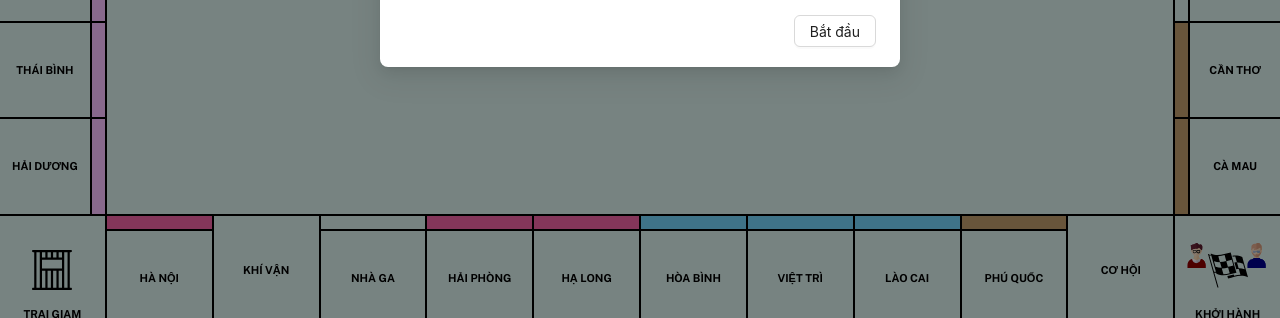
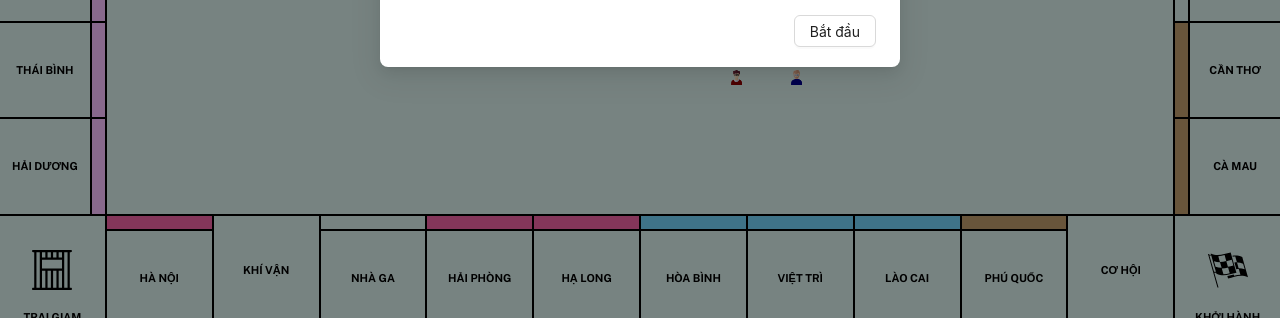
Before and after one commit to phongnguyenhh1996/chat-react-fe, a React (Create React App) app: page /#/ in a window 1280 px wide. Shown: the part 475-793 px from the top of the page. Built offline with nearby package versions, Linux system fonts and the light colour scheme.

Commit message:
update players positon

```diff
--- a/src/view/Dashboard/Block.js
+++ b/src/view/Dashboard/Block.js
@@ -64,7 +64,7 @@ const Block = ({ block, idx }) => {
         {(block.type === "jail" || block.type === "jail-visit" || block.type === "start") && <span
             style={{
               position: "absolute",
-              bottom: window.innerWidth > 950 ? 5 : 2,
+              bottom: window.screen.width > 950 ? 5 : 2,
               fontSize: price ? 13 : 11,
               width: "100%",
               animationDelay: "0.5s",
@@ -78,7 +78,7 @@ const Block = ({ block, idx }) => {
             key={price}
             style={{
               position: "absolute",
-              bottom: window.innerWidth > 950 ? 5 : 2,
+              bottom: window.screen.width > 950 ? 5 : 2,
               fontSize: price ? 13 : 11,
               width: "100%",
               animationDelay: "0.5s",
@@ -100,7 +100,7 @@ const Block = ({ block, idx }) => {
             key={BLOCKS[MainStore.flightDestination]?.name}
             style={{
               position: "absolute",
-              bottom: window.innerWidth > 950 ? 5 : 2,
+              bottom: window.screen.width > 950 ? 5 : 2,
               fontSize: price ? 13 : 11,
               width: "100%",
               animationDelay: "1s",
--- a/src/view/Dashboard/index.js
+++ b/src/view/Dashboard/index.js
@@ -323,13 +323,13 @@ const Dashboard = () => {
         >
           <img
             style={{
-              flex: window.innerWidth > 950 ? "0 0 25px" : "0 0 15px",
-              height: window.innerWidth > 950 ? 25 : 15,
+              flex: window.screen.width > 950 ? "0 0 25px" : "0 0 15px",
+              height: window.screen.width > 950 ? 25 : 15,
               position: "relative",
               left: index === 0 || index === 2 ? -30 : undefined,
               top:
                 (index === 0 || index === 1)
-                  ? (window.innerWidth > 950 ? -20 : -10)
+                  ? (window.screen.width > 950 ? -20 : -10)
                   : undefined,
               right: index === 1 || index === 3 ? -30 : undefined,
               bottom:
--- a/src/view/Dashboard/utils.js
+++ b/src/view/Dashboard/utils.js
@@ -1,26 +1,26 @@
 export const getBlockPositionStyle = (idx) => {
   let style = {
-    width: window.innerWidth / 12,
-    height: window.innerHeight / 8,
+    width: window.screen.width / 12,
+    height: window.screen.height / 8,
   };
   if (idx > 35) {
     idx = idx % 36;
   }
   if (idx >= 0 && idx < 12) {
     style.top = style.height * 7;
-    style.left = window.innerWidth - style.width*(idx+1)
+    style.left = window.screen.width - style.width*(idx+1)
     style.borderLeftColor = idx === 11 ? "black" : "transparent";
     style.borderTopColor = idx === 11 || idx === 0 ? "transparent" : "black";
   } else if (idx >= 12 && idx <= 17) {
     style.left = 0;
-    style.top = window.innerHeight - style.height*(idx-10);
+    style.top = window.screen.height - style.height*(idx-10);
     style.borderTopColor = "transparent";
   } else if (idx >= 18 && idx <= 29) {
     style.top = 0;
     style.left = style.width*(idx - 18);
     style.borderRightColor = idx === 29 ? "black" : "transparent";
   } else if (idx >= 30) {
-    style.left = window.innerWidth - style.width;
+    style.left = window.screen.width - style.width;
     style.top = style.height*(idx - 29)
     style.borderTopColor = "transparent";
   }
```
